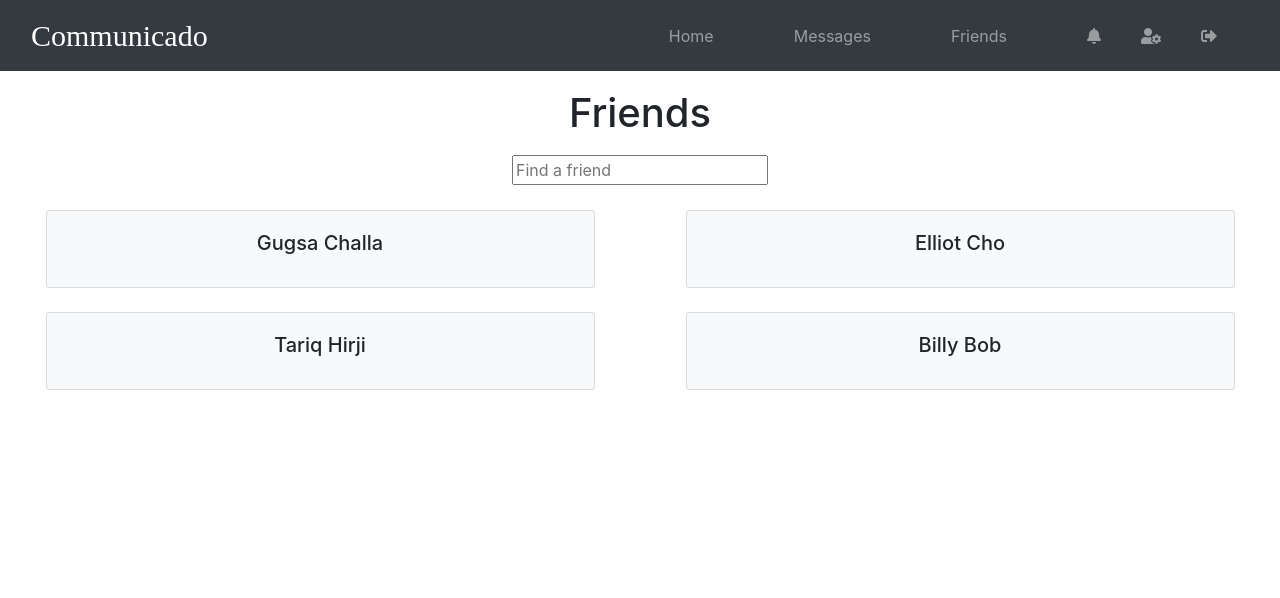
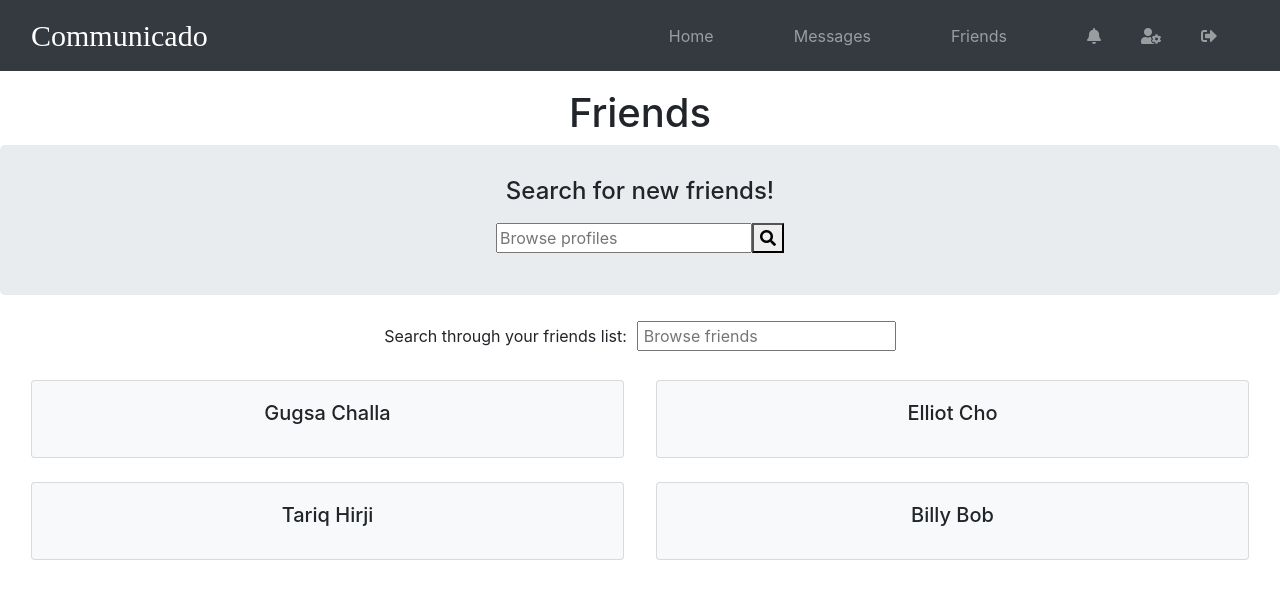
Before and after one commit to elliotcho/Communicado, a React (Create React App) app in the folder client/: page /#/friends in a window 1280 px wide. Shown: the top 598 px of the page. Built offline with nearby package versions, Linux system fonts and the light colour scheme; sample sign-in values are in the browser's storage; a web font is replaced by a local one.

Commit message:
updated friends page and added favicon to index

```diff
--- a/client/public/index.html
+++ b/client/public/index.html
@@ -5,6 +5,9 @@
     <meta name="viewport" content="width=device-width, initial-scale=1" />
 
     <title>Communicado</title>
+
+    <!-- Favicon -->
+    <link rel="icon" href="./img/favicon.ico" type="image/x-icon" />
 
     <!-- Font Awesome -->
     <link rel="stylesheet" href="https://use.fontawesome.com/releases/v5.13.1/css/all.css" integrity="sha384-xxzQGERXS00kBmZW/6qxqJPyxW3UR0BPsL4c8ILaIWXva5kFi7TxkIIaMiKtqV1Q" crossorigin="anonymous">
@@ -16,6 +19,7 @@
     <!--Boostrap 4 cdn-->
     <link rel="stylesheet" href="https://maxcdn.bootstrapcdn.com/bootstrap/4.0.0/css/bootstrap.min.css" integrity="sha384-Gn5384xqQ1aoWXA+058RXPxPg6fy4IWvTNh0E263XmFcJlSAwiGgFAW/dAiS6JXm" crossorigin="anonymous">
   </head>
+
   <body>
     <div id="root"></div>
 
--- a/client/src/Pages/Friends/Friends.css
+++ b/client/src/Pages/Friends/Friends.css
@@ -3,9 +3,19 @@
 }
 
 .Friends-form {
-    margin: 10px 0 25px 0;
+    margin: 10px 0;
 }
 
 .card {
-    width: 90%
+    width: 95%
 }
+
+.Friends-input {
+    margin-left: 10px;
+    padding-left: 5px;
+}
+
+.jumbotron {
+    width: 100vw;
+    height: 150px;
+}
--- a/client/src/Pages/Friends/Friends.jsx
+++ b/client/src/Pages/Friends/Friends.jsx
@@ -6,7 +6,7 @@ class Friends extends Component {
     constructor(props) {
         super(props);
         // Set initial state and bind any methods
-        this.state = {friendQuery: ""}
+        this.state = {allUserQuery: "", friendQuery: ""}
         this.handleChange = this.handleChange.bind(this);
     }
 
@@ -25,19 +25,37 @@ class Friends extends Component {
                         </div>
                     </div>
                     <div className="row">
+                        <div className="jumbotron d-flex flex-column justify-content-center align-items-center mb-3">
+                            <h4>Search for new friends!</h4>
+                            <form className="Friends-form">
+                                <label htmlFor="allUserQuery"></label>
+                                <input
+                                    type="text"
+                                    name="allUserQuery"
+                                    value={this.state.allUserQuery}
+                                    onChange={this.handleChange}
+                                    placeholder="Browse profiles"
+                                />
+                                <button><i class="fas fa-search"></i></button>
+                            </form>
+                        </div>
+                    </div>
+                    <div className="row">
                         <div className="col-12 d-flex justify-content-center">
-                            <form className="Friends-form">
+                            <form className="Friends-form mb-4">
+                                <label htmlFor="friendQuery">Search through your friends list: </label>
                                 <input
                                     type="text"
                                     name="friendQuery"
                                     value={this.state.friendQuery}
                                     onChange={this.handleChange}
-                                    placeholder="Find a friend"
+                                    placeholder="Browse friends"
+                                    className="Friends-input"
                                 />
                             </form>
                         </div>
                     </div>
-                    <div className="row">
+                    <div className="row no-gutters">
                         <div className="col-md-6 col-sm-12 d-flex justify-content-center">
                             <div className="card bg-light mb-4">
                                 <div className="card-body d-flex justify-content-center">
@@ -53,7 +71,7 @@ class Friends extends Component {
                             </div>
                         </div>
                     </div>
-                    <div className="row">
+                    <div className="row no-gutters">
                         <div className="col-md-6 col-sm-12 d-flex justify-content-center">
                             <div className="card bg-light mb-4">
                                 <div className="card-body d-flex justify-content-center">
--- a/client/src/Pages/Signup/Signup.css
+++ b/client/src/Pages/Signup/Signup.css
@@ -50,7 +50,7 @@
 }
 
 .Signup-input-long {
-    width: 386px;
+    width: 366px;
 }
 
 .Signup h3 {
```
Also changed, not shown: 1 other file (tests, documents, lock files or other folders).
